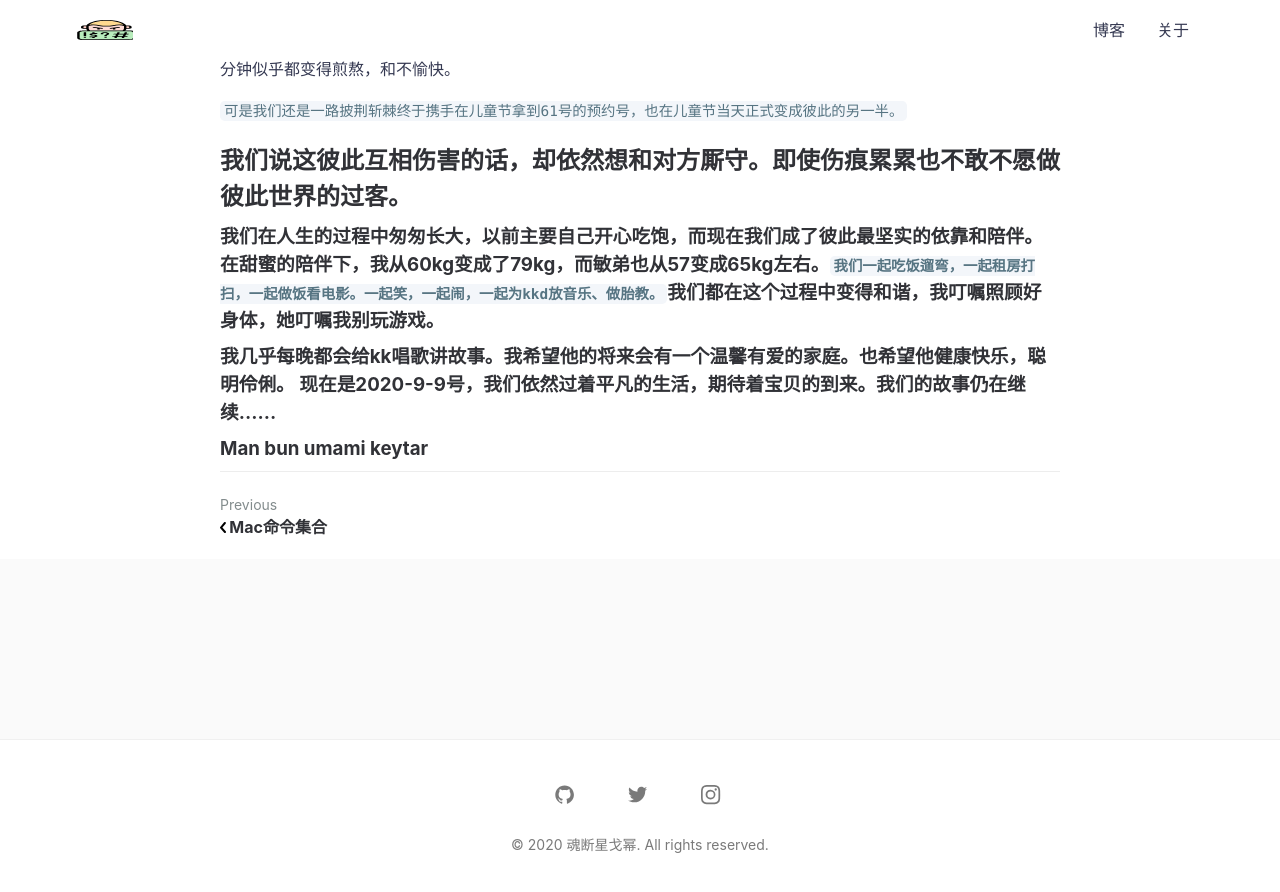
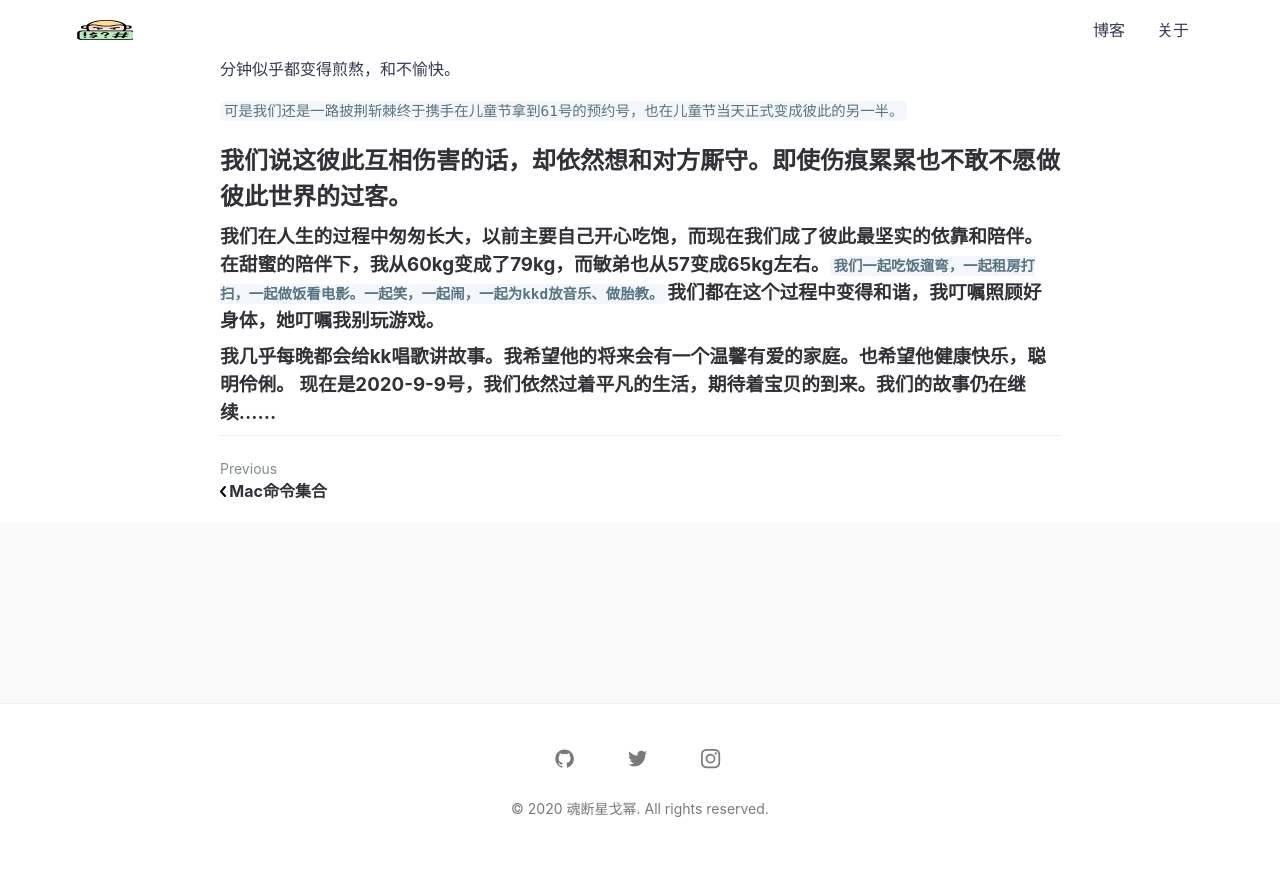
Before and after one commit to hunduanxinggemi/vvList.github.io, a Jekyll site: the page built from _posts/2020-09-8-致我即将出生的kk.md, in a window 1280 px wide and 900 px high, scrolled down 707 px. Shown: the top 892 px of the window. Built offline with Jekyll 4.4.1, drawn with Linux system fonts in a browser that asks for light colours; comment, search, counter and statistics services are not loaded; after the commit the page ends 1571 px from its top, so only the background shows below that.

Commit message:
添加博客

```diff
--- a/_posts/2020-09-8-致我即将出生的kk.md
+++ b/_posts/2020-09-8-致我即将出生的kk.md
@@ -17,5 +17,3 @@ featured-img: sleek
 
 
 ### 我几乎每晚都会给kk唱歌讲故事。我希望他的将来会有一个温馨有爱的家庭。也希望他健康快乐，聪明伶俐。 现在是2020-9-9号，我们依然过着平凡的生活，期待着宝贝的到来。我们的故事仍在继续......
-
-### Man bun umami keytar
```
